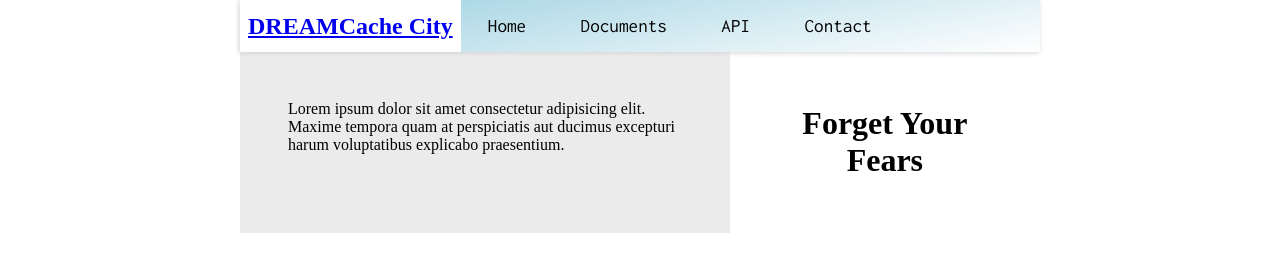
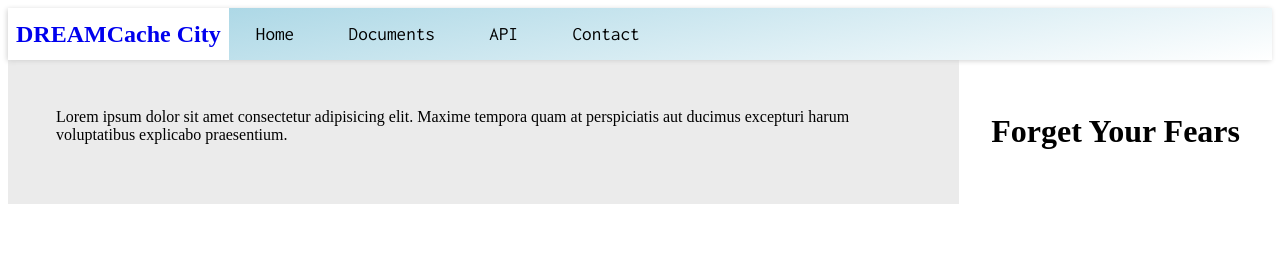
Before and after one commit to opallo/dreamcache, a plain HTML site: page index.html in a window 1280 px wide. Drawn offline with Linux system fonts and the light colour scheme; a web font is replaced by a local one.

Commit message:
fixed sum

```diff
--- a/css/style.css
+++ b/css/style.css
@@ -1,6 +1,6 @@
 
 body{
-  margin: 0 15rem;
+
   justify-self: center;
 }
 
@@ -34,6 +34,10 @@ ul{
   font-size: 1.5rem;
   z-index: 0;
   font-family: 'Libre Caslon Display', serif;
+}
+
+.logo a {
+  text-decoration: none;
 }
 
 .nav-drop{
```
